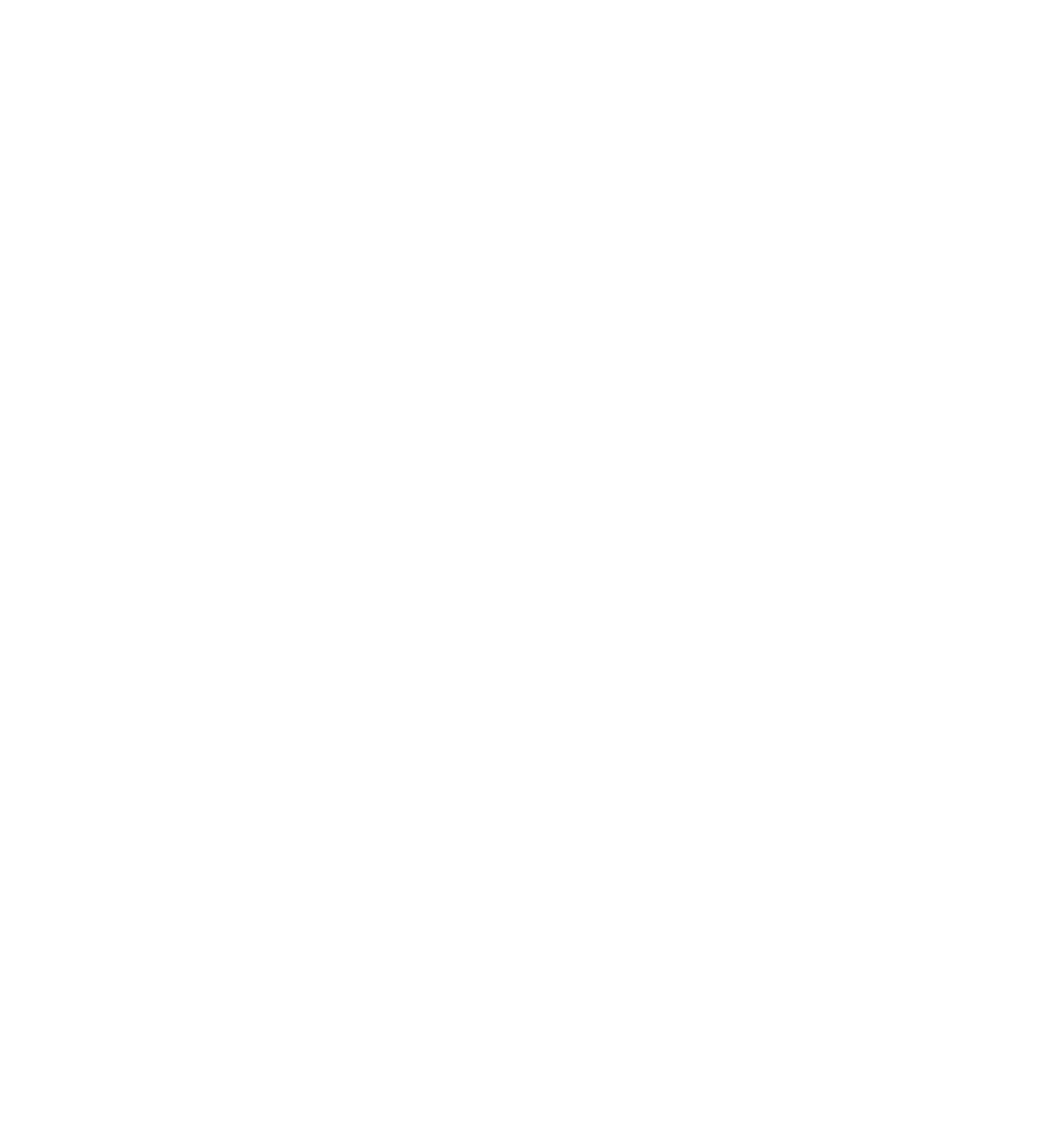
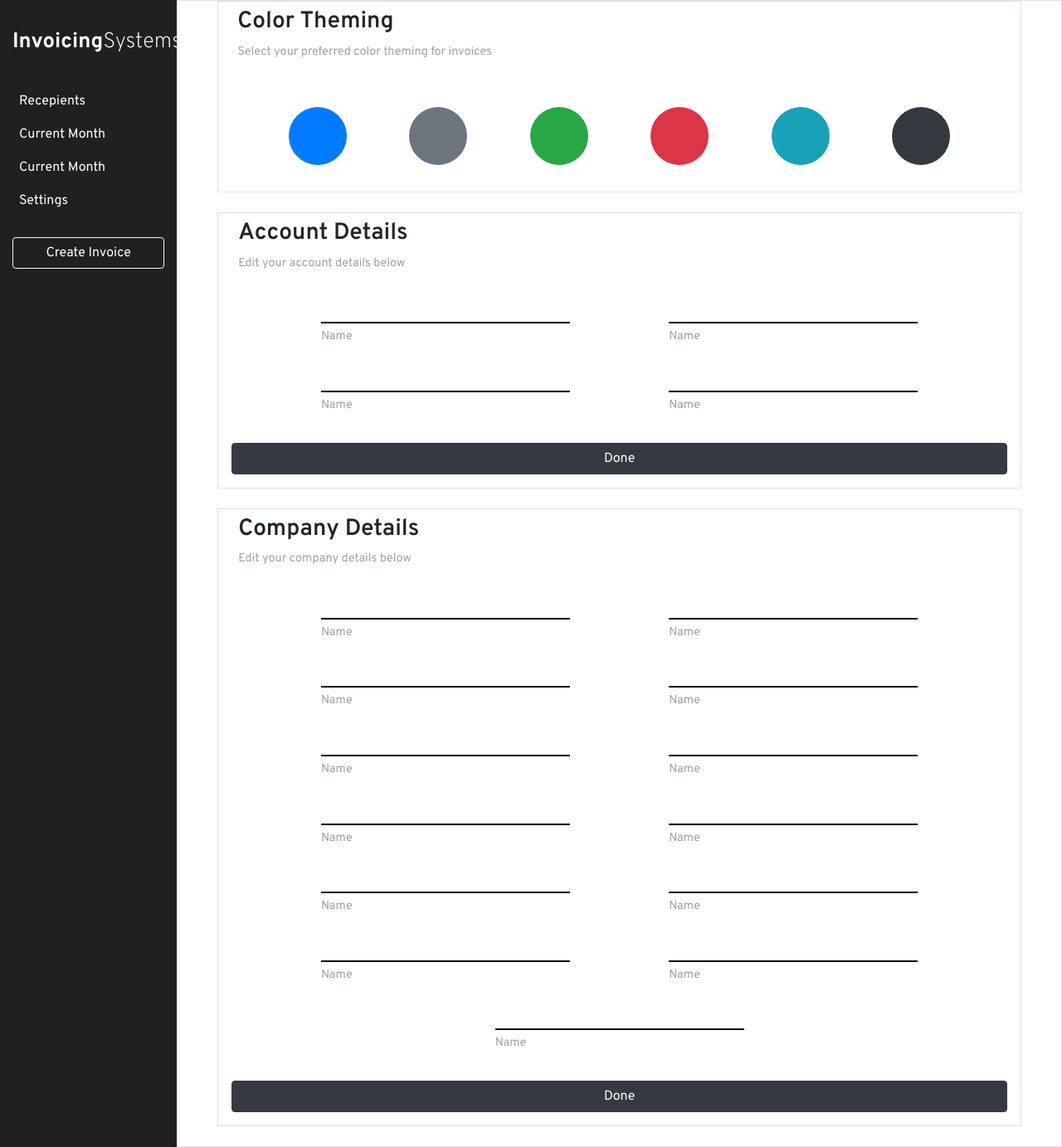
Before and after one commit to nipungupta99/billing-app, a React (Create React App) app: page /settings in a window 1280 px wide. Shown: the whole page at 83% size. Before the commit the page ends 800 px from the top, so only its background shows below. Built offline with nearby package versions, Linux system fonts and the light colour scheme.

Commit message:
settings page ui

```diff
--- a/src/App.js
+++ b/src/App.js
@@ -1,13 +1,17 @@
 import React from "react";
 import AuthPage from "./pages/Auth/auth.pages.js";
 import InvoicesPage from "./pages/Invoices/invoices.page.js";
-import Recepient from "./pages/recepients/recepient.pages"
+import Recepient from "./pages/recepients/recepient.pages";
+import SettingsPage from './pages/settings/settings.pages';
+import CreatePage from './pages/create/create.page'
 import { BrowserRouter as Router, Switch, Route, Link } from "react-router-dom";
 function App() {
   return (
     <Router>
       <Route exact path="/" component={InvoicesPage} />
       <Route exact path="/new" component={Recepient} />
+      <Route exact path="/settings" component={SettingsPage} />
+      <Route exact path="/create" component={CreatePage} />
     </Router>
   );
 }
--- a/src/components/sidebar/sidebar.js
+++ b/src/components/sidebar/sidebar.js
@@ -19,11 +19,16 @@
           </li>
           <li class="nav-item text-white p-2">Current Month</li>
           <li class="nav-item text-white p-2">Current Month</li>
-          <li class="nav-item text-white p-2">Current Month</li>
+          <li class="nav-item text-white p-2 ">
+            <Link to="/settings" className="text-white">
+              Settings
+            </Link>
+          </li>
         </ul>
-        <button className="btn btn-outline-light text-center btn-block">
+        <Link to="/create" className="text-white btn btn-block btn-outline-light">
           Create Invoice
-        </button>
+        </Link>
+
       </div>
     </nav>
   );
--- /dev/null
+++ b/src/pages/create/create.page.js
@@ -0,0 +1,32 @@
+import React from 'react';
+import HeadingPair from '../../components/heading-pair/heading-pair.component';
+import Sidebar from '../../components/sidebar/sidebar';
+
+
+function CreatePage() {
+
+    return (
+        <div className="container-fluid">
+            <div className="row">
+                <Sidebar />
+                <div className="px-5 border col-md-10 d-md-block ">
+                    <div className="container border" >
+                        <HeadingPair heading="Color Theming" subheading="Select your preferred color theming for invoices" />
+                        <div className="d-flex flex-row justify-content-around m-2 p-4" >
+                            <button value="primary" className="color bg-primary" onClick={e => console.log(e.target.value)} ></button>
+                            <button className="color bg-secondary "></button>
+                            <button className="color bg-success "></button>
+                            <button className="color bg-danger "></button>
+                            <button className="color bg-info "></button>
+                            <button className="color bg-dark "></button>
+                        </div>
+                    </div>
+
+                </div>
+            </div>
+        </div>
+
+    )
+
+}
+export default CreatePage;
--- a/src/pages/recepients/AddModal.js
+++ b/src/pages/recepients/AddModal.js
@@ -46,7 +46,7 @@
 
     await axios({
       method: "post",
-      url: `http://13.82.137.224/recipients?uid=rohit13`,
+      url: `http://13.82.137.224/recipients?uid=root`,
       headers: {},
       data: {
         customerName: `${state.customerName}`,
--- a/src/pages/recepients/recepient.pages.js
+++ b/src/pages/recepients/recepient.pages.js
@@ -10,26 +10,26 @@
   //states definition
   const [data, setData] = useState([]); //state to store data from server
   const [ticker, setTicker] = useState(false); //ticker to update the page and api call
-  const [state, setState] = useState({
-    //state for data for adding new recepient
-    customerName: "",
-    customerBillingAddress: "",
-    customerGSTIN: "",
-    placeOfSupply: "",
-  });
   const [search, setSearch] = useState("")
   //useEffect to fetch recepient data.
   useEffect(() => {
     axios
-      .get(`http://13.82.137.224/recipients/search?uid=rohit13&q=${search}`)
-      .then((res) => setData(res.data.data))
-      .catch((err) => console.log("error"));
+      .get(`http://13.82.137.224/recipients/search?uid=root&q=${search}`)
+      .then((res) => updateState(res))
   }, [ticker, search]);
 
+  function updateState(res) {
+    if (res.data.message == "error") {
+      alert('No data Here')
+    }
+    else {
+      setData(res.data.data)
+    }
+  }
   //function to delete recepient.
   function deleteRecepient(id) {
     axios
-      .delete(`http://13.82.137.224/recipients?uid=rohit13&recipientID=${id}`)
+      .delete(`http://13.82.137.224/recipients?uid=root&recipientID=${id}`)
       .then((res) => setTicker(!ticker))
       .catch((err) => alert("error in connection , please try again"));
   }
@@ -42,7 +42,7 @@
     <div className="container-fluid">
       <div className="row">
         <Sidebar />
-        <div className="px-5 border col-md-10 d-md-block ">
+        <div className="px-5 border col-md-10 d-md-block">
           <div className="py-4">
             <div className="d-flex flex-row justify-content-between">
               <input type="text" placeholder="Search" onChange={event => setSearch(event.target.value)} />
--- /dev/null
+++ b/src/pages/settings/AccountDetails.js
@@ -0,0 +1,21 @@
+import React from 'react';
+import HeadingPair from '../../components/heading-pair/heading-pair.component';
+import FormInput from '../../components/form-input/form-input.component';
+
+function AccountDetails() {
+    return (
+        <div className=" px-3 container border my-4" >
+            <HeadingPair heading="Account Details" subheading="Edit your account details below" />
+            <form action=""  >
+                <div className='d-flex px-5 flex-row flex-wrap justify-content-around '>
+                    <FormInput label="Name" />
+                    <FormInput label="Name" />
+                    <FormInput label="Name" />
+                    <FormInput label="Name" />
+                </div>
+                <button className='btn btn-block btn-dark my-3'>Done</button>
+            </form>
+        </div>
+    )
+}
+export default AccountDetails
--- /dev/null
+++ b/src/pages/settings/CompanyDetails.js
@@ -0,0 +1,30 @@
+import React from 'react';
+import HeadingPair from '../../components/heading-pair/heading-pair.component';
+import FormInput from '../../components/form-input/form-input.component';
+
+function CompanyDetails() {
+    return (
+        <div className=" px-3 container border my-4" >
+            <HeadingPair heading="Company Details" subheading="Edit your company details below" />
+            <form action=""  >
+                <div className='d-flex px-5 flex-row flex-wrap justify-content-around '>
+                    <FormInput label="Name" />
+                    <FormInput label="Name" />
+                    <FormInput label="Name" />
+                    <FormInput label="Name" />
+                    <FormInput label="Name" />
+                    <FormInput label="Name" />
+                    <FormInput label="Name" />
+                    <FormInput label="Name" />
+                    <FormInput label="Name" />
+                    <FormInput label="Name" />
+                    <FormInput label="Name" />
+                    <FormInput label="Name" />
+                    <FormInput label="Name" />
+                </div>
+                <button className='btn btn-block btn-dark my-3'>Done</button>
+            </form>
+        </div>
+    )
+}
+export default CompanyDetails
--- /dev/null
+++ b/src/pages/settings/settings.pages.js
@@ -0,0 +1,34 @@
+import React from 'react';
+import HeadingPair from '../../components/heading-pair/heading-pair.component';
+import Sidebar from '../../components/sidebar/sidebar';
+import AccountDetails from './AccountDetails'
+import CompanyDetails from './CompanyDetails'
+import './settings.styles.scss'
+function SettingsPage() {
+
+    return (
+        <div className="container-fluid">
+            <div className="row">
+                <Sidebar />
+                <div className="px-5 border col-md-10 d-md-block ">
+                    <div className="container border" >
+                        <HeadingPair heading="Color Theming" subheading="Select your preferred color theming for invoices" />
+                        <div className="d-flex flex-row justify-content-around m-2 p-4" >
+                            <button value="primary" className="color bg-primary" onClick={e => console.log(e.target.value)} ></button>
+                            <button className="color bg-secondary "></button>
+                            <button className="color bg-success "></button>
+                            <button className="color bg-danger "></button>
+                            <button className="color bg-info "></button>
+                            <button className="color bg-dark "></button>
+                        </div>
+                    </div>
+                    <AccountDetails />
+                    <CompanyDetails />
+                </div>
+            </div>
+        </div>
+
+    )
+
+}
+export default SettingsPage;
--- /dev/null
+++ b/src/pages/settings/settings.styles.scss
@@ -0,0 +1,9 @@
+.color{
+    width:70px;
+    height:70px;
+    border-radius: 50%;
+    border: none;
+}
+.red{
+    background-color: red;
+}
```
Also changed, not shown: src/pages/recepients/UpdateModal.js (+24 -28 lines).
